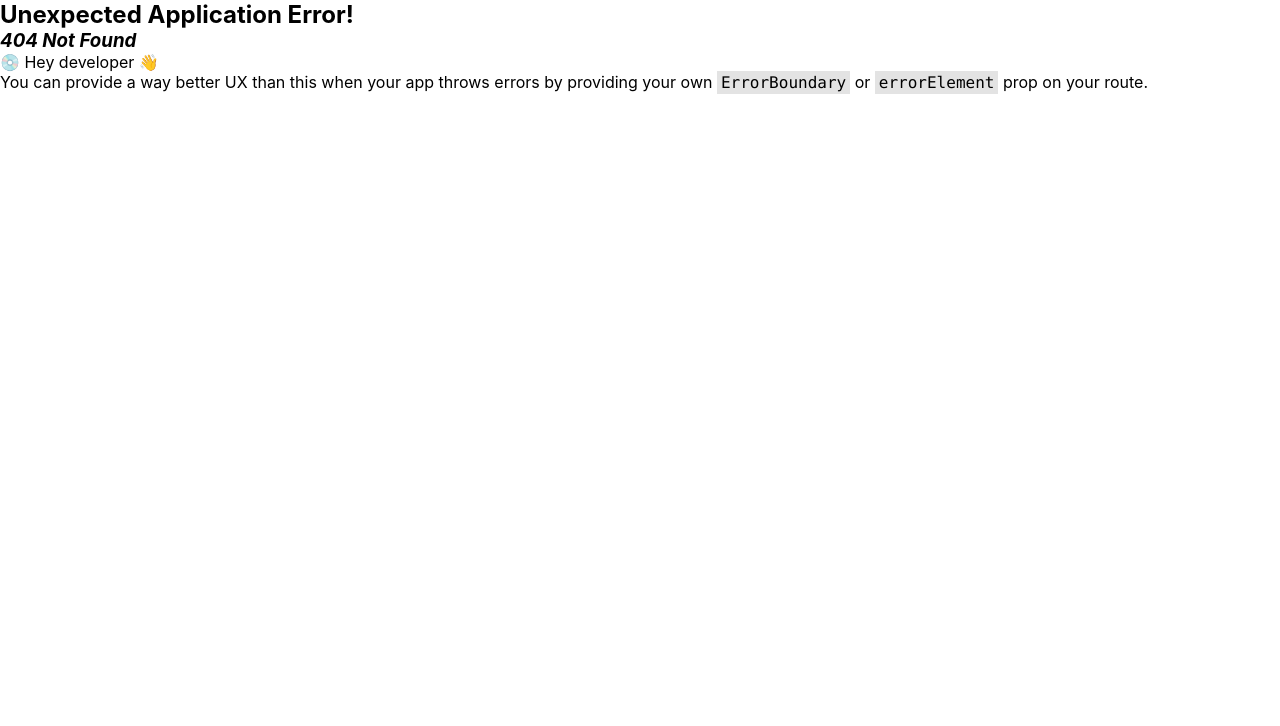
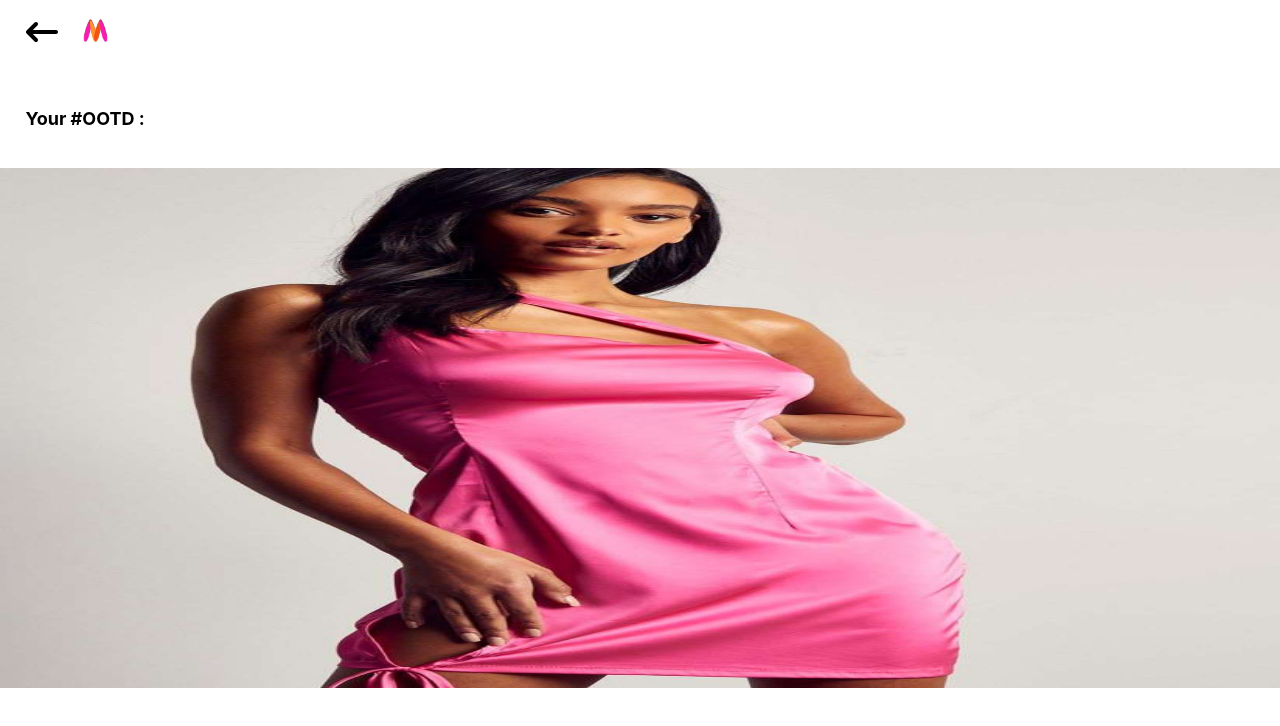
Before and after one commit to Shreya-Bhatia/Myntra, a React (Create React App) app: page /view in a window 1280 px wide. Before the commit this address had no page. Shown: the top 726 px of the page. Built offline with nearby package versions, Linux system fonts and the light colour scheme.

Commit message:
View #OOTD page

```diff
--- a/src/index.js
+++ b/src/index.js
@@ -10,6 +10,7 @@ import Leaderboard from './pages/LeaderBoard/Lead';
 import ProductInput from './pages/ProductInput/productinput';
 import Accessories from './pages/Accessories/Accessory'
 import Upload from './pages/LeaderBoard/upload'
+import View from './pages/LeaderBoard/view'
 import Colour from './pages/Accessories/Color';
 const router = createBrowserRouter([
   {
@@ -49,6 +50,10 @@ const router = createBrowserRouter([
     element: <Upload />,
   },
   {
+    path: '/view',
+    element: <View />,
+  },
+  {
     path: '/Color',
     element: <Colour />,
   },
--- a/src/pages/Accessories/Header-Accessory.js
+++ b/src/pages/Accessories/Header-Accessory.js
@@ -12,8 +12,9 @@ const Header_Accessory = () => {
     const navigate = useNavigate();
     const location=useLocation();
     const UploadPage=location.pathname==='/upload';
+    const ViewPage=location.pathname==='/view';
     function goBack() {
-        if(UploadPage)
+        if(UploadPage||ViewPage)
         navigate('/Lead');
         else
         navigate('/home');
@@ -24,13 +25,13 @@ const Header_Accessory = () => {
             <div className="left">
                 <div className="back" onClick={goBack}><FontAwesomeIcon icon={faArrowLeftLong} style={{height:'4vh'}}/></div>
                 <div className="myntra"><img src={myntra} alt="" height={'25vh'} width={'25vw'} /></div>
-                {!UploadPage &&<div className="brand">SASSAFRAS</div>} {/* Here insert the brand name */}
+                {!UploadPage&&!ViewPage &&<div className="brand">SASSAFRAS</div>} {/* Here insert the brand name */}
             </div>
             <div className="right">
 
-                {!UploadPage&&<div className="share"><FontAwesomeIcon icon={faShareNodes} style={{height:'3vh'}} onClick={() => { /* Handle share click */ }} /></div>}
-                {!UploadPage&&<div className="heart"><FontAwesomeIcon icon={faHeart} style={{height:'3vh'}}/></div>}
-                {!UploadPage&&<div className="bag"><FontAwesomeIcon icon={faBagShopping} style={{height:'3vh'}}/></div>}
+                {!UploadPage&&!ViewPage&&<div className="share"><FontAwesomeIcon icon={faShareNodes} style={{height:'3vh'}} onClick={() => { /* Handle share click */ }} /></div>}
+                {!UploadPage&&!ViewPage&&<div className="heart"><FontAwesomeIcon icon={faHeart} style={{height:'3vh'}}/></div>}
+                {!UploadPage&&!ViewPage&&<div className="bag"><FontAwesomeIcon icon={faBagShopping} style={{height:'3vh'}}/></div>}
             </div>
         </header>
     );
--- a/src/pages/LeaderBoard/Lead.css
+++ b/src/pages/LeaderBoard/Lead.css
@@ -78,6 +78,7 @@ height: 15%;
 width: 85%;;
 margin: 3% 0%;
 color: black;
+text-align: left;
 
 }
 .outfits{
@@ -100,7 +101,8 @@ color: black;
 
 .person{
     display: flex;
-    justify-content: space-around;
+    padding: 0 15%;
+    justify-content: space-between;
 }
 .score-is{
     display: flex;
--- a/src/pages/LeaderBoard/Lead.js
+++ b/src/pages/LeaderBoard/Lead.js
@@ -93,6 +93,9 @@ function Lead() {
     function goToUpload() {
 		navigate('/upload');
 	}
+    function goToView() {
+        navigate('/view');
+    }
 
 	return (
 		<div className="Lead">
@@ -113,8 +116,9 @@ function Lead() {
                 <div className="sub">Share your everyday fashion to maintain your fashion streak and win exciting prizes!</div>
             </div>
 
-			<div>
-            <button className="ootd" onClick={goToUpload}>Upload Your #OOTD</button></div></div>
+			<div style={{justifyContent:'center',display:'flex',flexDirection:'column'}}>
+            <button className="ootd" onClick={goToUpload}>Upload Your #OOTD</button>
+            <button className="ootd" onClick={goToView}>View Your #OOTD</button></div></div>
             <div className='others'><p>See what others are wearing today</p><FontAwesomeIcon icon={faAngleDown} style={{marginTop:'1%' ,marginLeft:'1%'}}/></div>
             <div className="outfits">
                 {OOTDarrf}
--- a/src/pages/LeaderBoard/upload.css
+++ b/src/pages/LeaderBoard/upload.css
@@ -28,7 +28,7 @@ margin: 4%;
     margin-bottom:3%;
 }
 .Image{
-    height: auto;
+    height: 45vh;
     width: 100%;
 }
 .main{
@@ -37,6 +37,10 @@ margin: 4%;
     justify-content: center;
     align-items: center;
     height: 100vh;
+}
+.images img{
+    height: 50vh;
+    width: 100%;
 }
 form{
     display: flex;
--- a/src/pages/LeaderBoard/upload.js
+++ b/src/pages/LeaderBoard/upload.js
@@ -85,7 +85,7 @@ function Upload() {
             <div className="main">
                 <form onSubmit={submitOOTD}>
                     {(previewUrl || uploadedUrl) && (
-                        <div>
+                        <div className='images'>
                             {previewUrl && !uploadedUrl && (
                                 <div>
                                     <h3 className='title-is'>Preview Your #OOTD:</h3>
--- /dev/null
+++ b/src/pages/LeaderBoard/view.css
@@ -0,0 +1,15 @@
+.image img{
+    height: 65vh;
+    width: 100%;
+}
+.head{
+    font-size: large;
+    font-weight: bold;
+    padding-left: 2vw;
+}
+.body{
+    height: 90vh;
+    display: flex;
+    flex-direction: column;
+    justify-content: center;
+}
--- /dev/null
+++ b/src/pages/LeaderBoard/view.js
@@ -0,0 +1,16 @@
+import React from "react";
+import './view.css';
+import HeaderAccessory from "../Accessories/Header-Accessory";
+import Image from "./20d6e971-a65c-49d4-85e9-053f71d13e071681276633859DressesMISSPAPWomenCo-OrdsMISSPAPWomenDressesMISSPAPWomenDre1.jpg"
+function View() {
+    return(
+
+        <div className="view-page">
+            <HeaderAccessory></HeaderAccessory>
+            <div className="body">
+            <div className="head">Your #OOTD :</div>
+            <div className="image"><img src={Image} alt="" /></div>
+        </div></div>
+    );
+};
+export default View;
```
